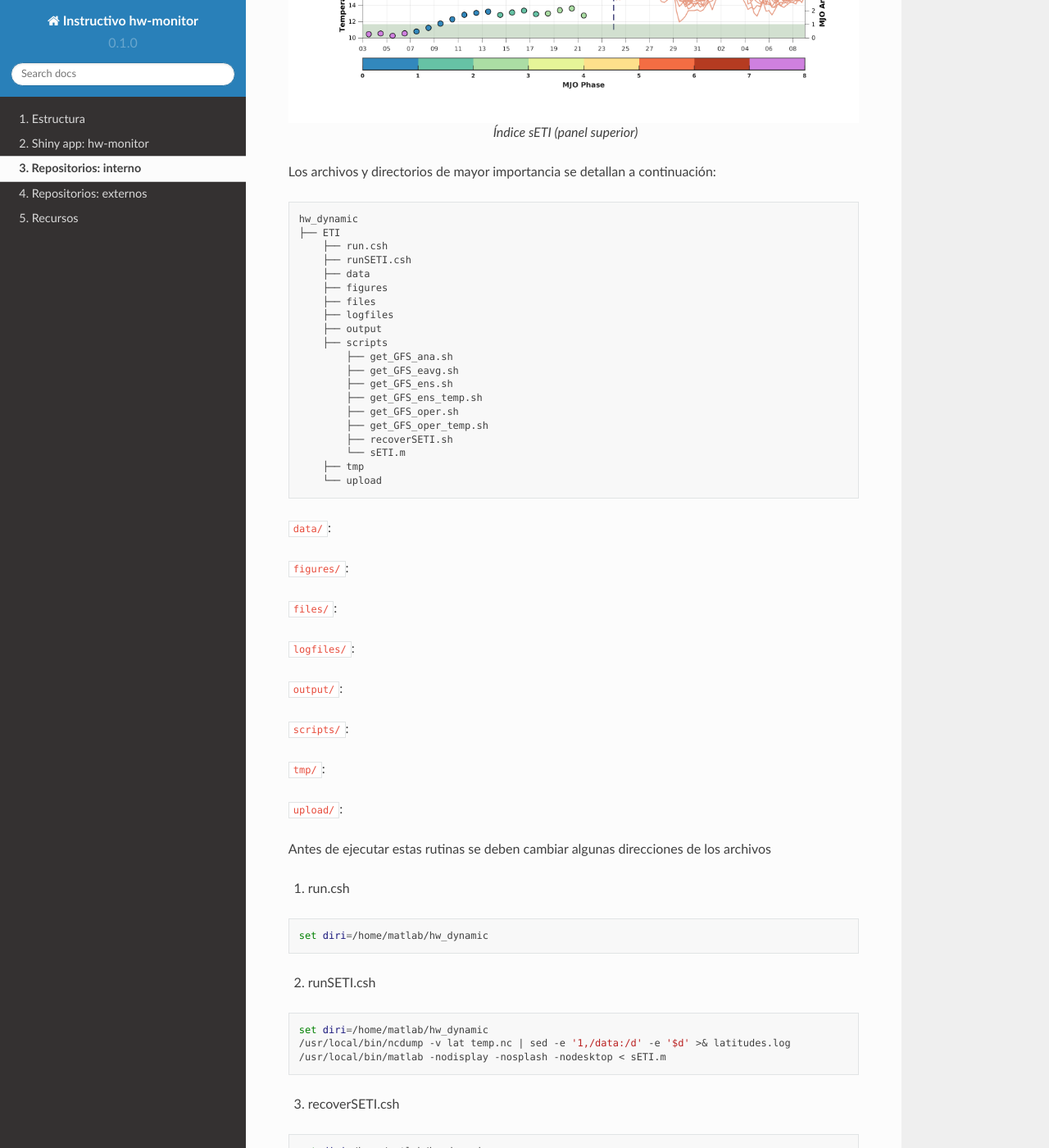
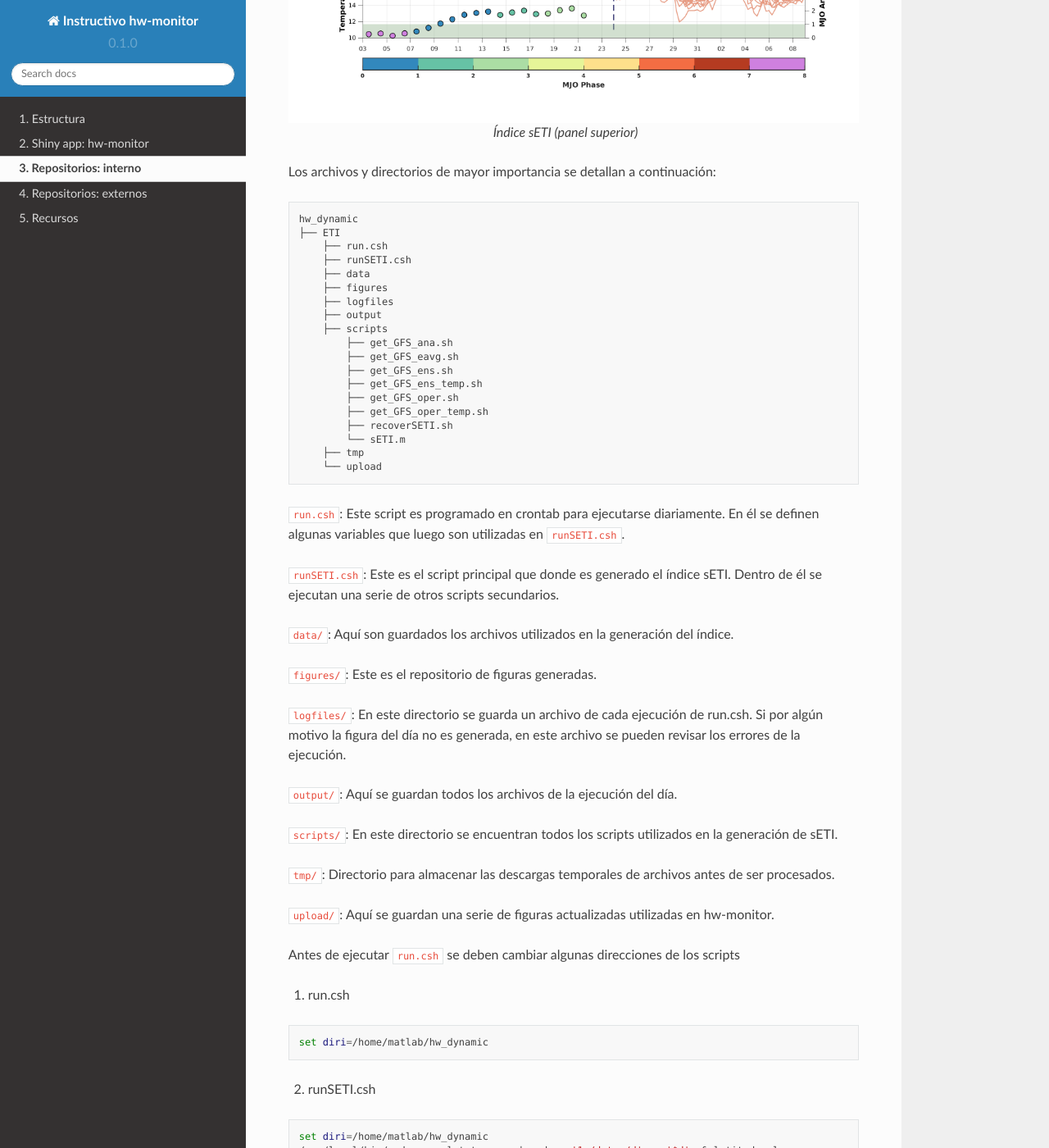
Before and after one commit to chsegura/rtd-tutorial, a Sphinx documentation site: the page built from docs/source/anexoA.rst, in a window 1280 px wide and 1400 px high, scrolled down 533 px. Shown: the whole window at 82% size. Built offline with Sphinx 7.4.7 and the Read the Docs theme 2.0.0, drawn with Linux system fonts in a browser that asks for light colours.

Commit message:
Update anexoA.rst

```diff
--- a/docs/source/anexoA.rst
+++ b/docs/source/anexoA.rst
@@ -20,7 +20,6 @@ Los archivos y directorios de mayor importancia se detallan a continuación: ::
       ├── runSETI.csh
       ├── data
       ├── figures
-      ├── files
       ├── logfiles
       ├── output
       ├── scripts
@@ -35,23 +34,25 @@ Los archivos y directorios de mayor importancia se detallan a continuación: ::
       ├── tmp
       └── upload
 
-``data/``:
+``run.csh``: Este script es programado en crontab para ejecutarse diariamente. En él se definen algunas variables que luego son utilizadas en ``runSETI.csh``.
 
-``figures/``:
+``runSETI.csh``: Este es el script principal que donde es generado el índice sETI. Dentro de él se ejecutan una serie de otros scripts secundarios.
 
-``files/``:
+``data/``: Aquí son guardados los archivos utilizados en la generación del índice.
 
-``logfiles/``:
+``figures/``: Este es el repositorio de figuras generadas.
 
-``output/``:
+``logfiles/``: En este directorio se guarda un archivo de cada ejecución de run.csh. Si por algún motivo la figura del día no es generada, en este archivo se pueden revisar los errores de la ejecución.
 
-``scripts/``:
+``output/``: Aquí se guardan todos los archivos de la ejecución del día.
 
-``tmp/``:
+``scripts/``: En este directorio se encuentran todos los scripts utilizados en la generación de sETI.
 
-``upload/``:
+``tmp/``: Directorio para almacenar las descargas temporales de archivos antes de ser procesados.
 
-Antes de ejecutar estas rutinas se deben cambiar algunas direcciones de los archivos
+``upload/``: Aquí se guardan una serie de figuras actualizadas utilizadas en hw-monitor.
+
+Antes de ejecutar ``run.csh`` se deben cambiar algunas direcciones de los scripts
 
 1) run.csh
 
```
